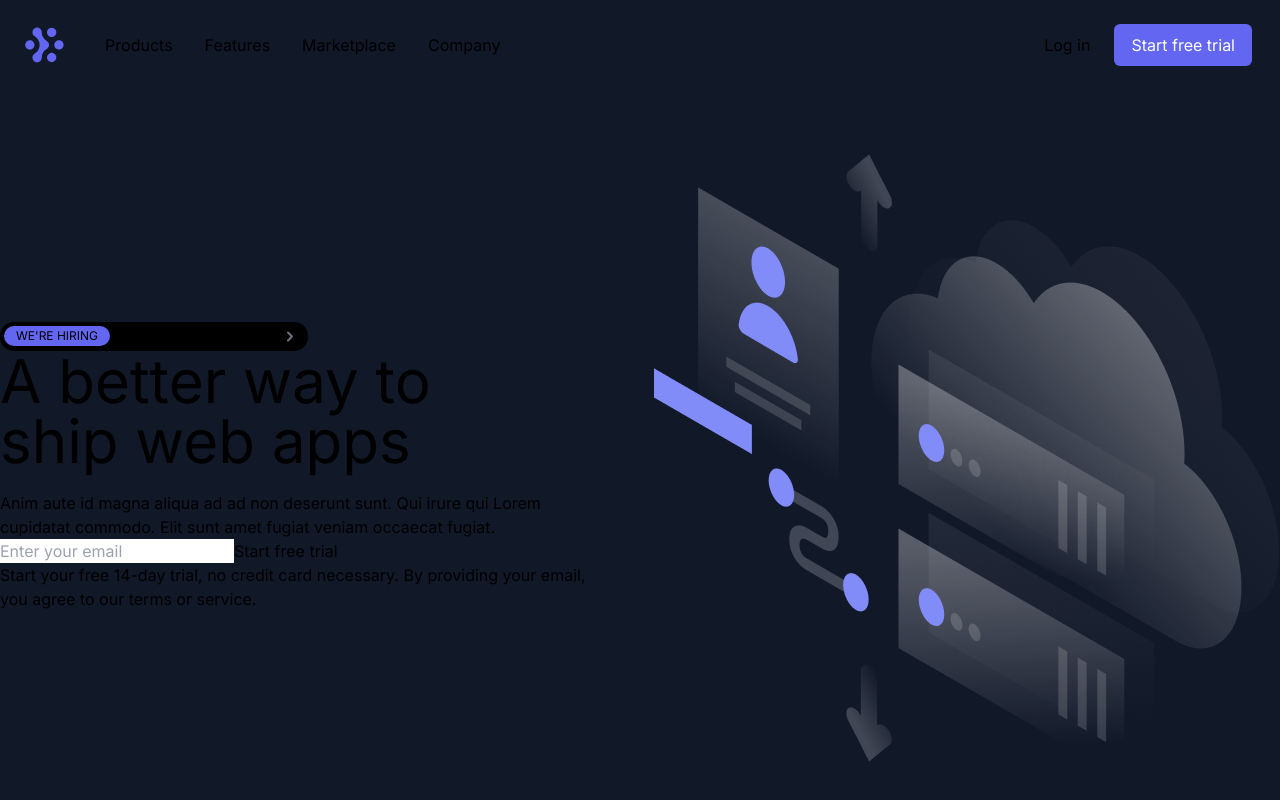
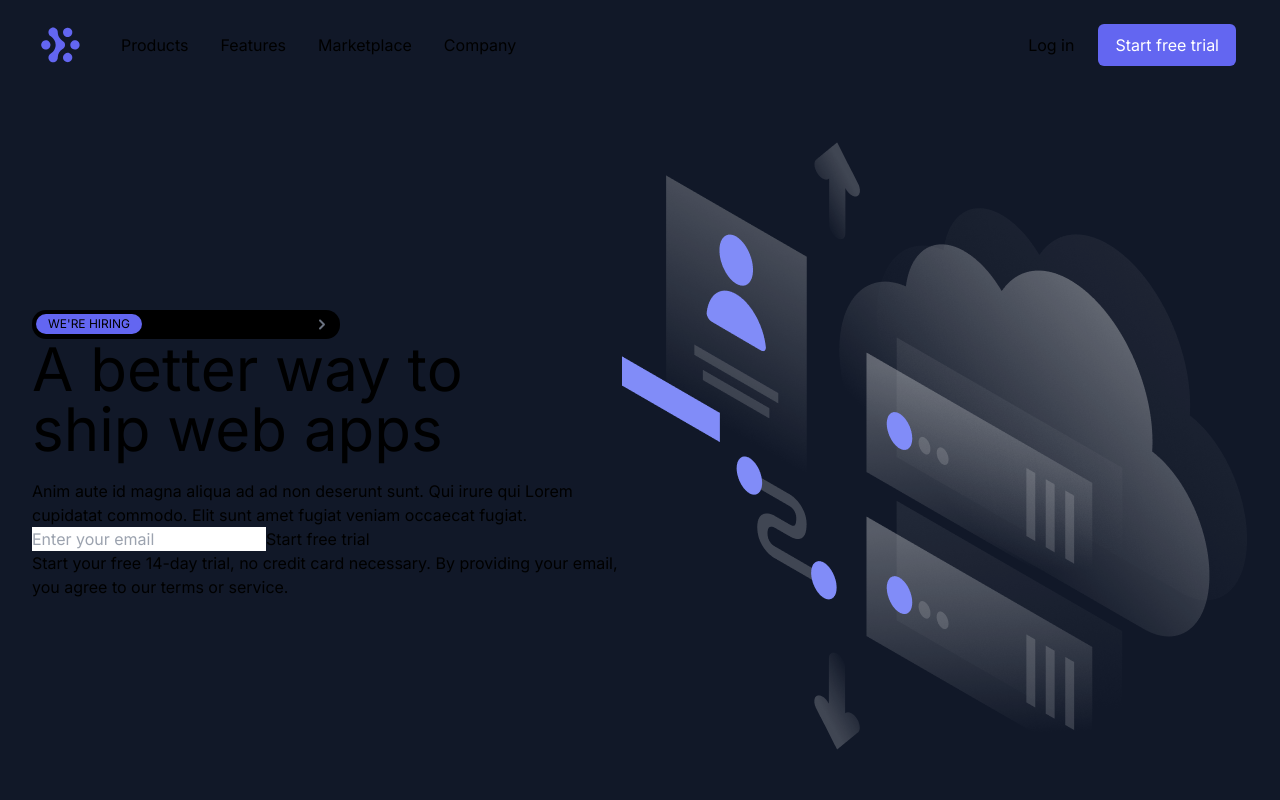
Before and after one commit to rongyang610/lennar-post, a Next.js app: page / in a window 1280 px wide. Shown: the top 800 px of the page. Built offline with nearby package versions, Linux system fonts and the light colour scheme.

Commit message:
style(layout): update layout padding

```diff
--- a/app/components/Navigation/index.tsx
+++ b/app/components/Navigation/index.tsx
@@ -5,7 +5,7 @@ import DesktopNavigation from './Desktop'
 import MobileNavigation from './Mobile'
 
 const Navigation = () => (
-  <nav className="flex justify-between items-center mr-1 relative pt-6 px-4 sm:px-6">
+  <nav className="flex justify-between items-center mr-1 relative sm:px-6">
     <Link href="/">
       <Image alt="logo" src="/logo.svg" width={44} height={40} />
     </Link>
--- a/app/layout.tsx
+++ b/app/layout.tsx
@@ -19,11 +19,13 @@ export default function RootLayout({
 }) {
   return (
     <html lang="en">
-      <body className={`${inter.className} mx-auto my-0 h-screen max-w-7xl`}>
+      <body
+        className={`${inter.className} mx-auto my-0 h-screen max-w-7xl pt-6 px-4`}
+      >
         <header>
           <Navigation />
         </header>
-        <main className="h-full">{children}</main>
+        <main className="h-full px-4">{children}</main>
       </body>
     </html>
   )
```
